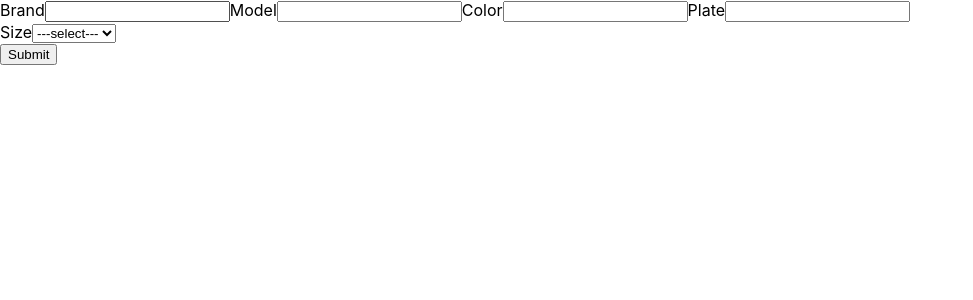
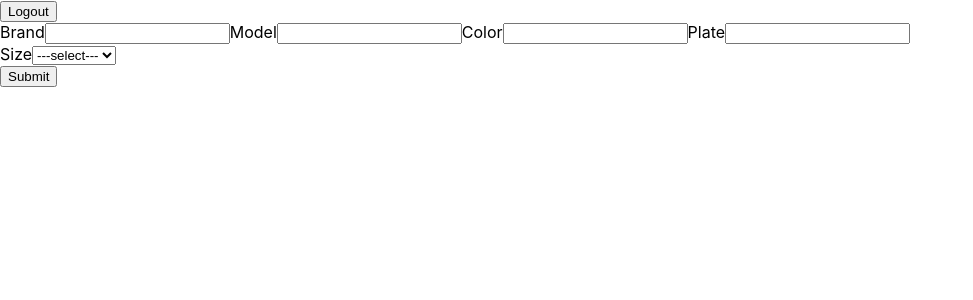
Before and after one commit to Filippos-Serris/park-buddy-frontend, a React (Create React App) app: page /add-vehicle in a window 1280 px wide. Shown: the top 300 px of the page, without its empty margins (0-973 px from the left). Built offline with nearby package versions, Linux system fonts and the light colour scheme.

Commit message:
logout
adding a log out button that show in all pages with outlet

```diff
--- /dev/null
+++ b/src/pages/LogOut.jsx
@@ -0,0 +1,15 @@
+import { Fragment } from "react";
+import { Outlet } from "react-router-dom";
+
+const LogOut = () => {
+  return (
+    <Fragment>
+      <div>
+        <button>Logout</button>
+      </div>
+      <Outlet />
+    </Fragment>
+  );
+};
+
+export default LogOut;
```
Also changed, not shown: src/App.js (+11 -4 lines).
